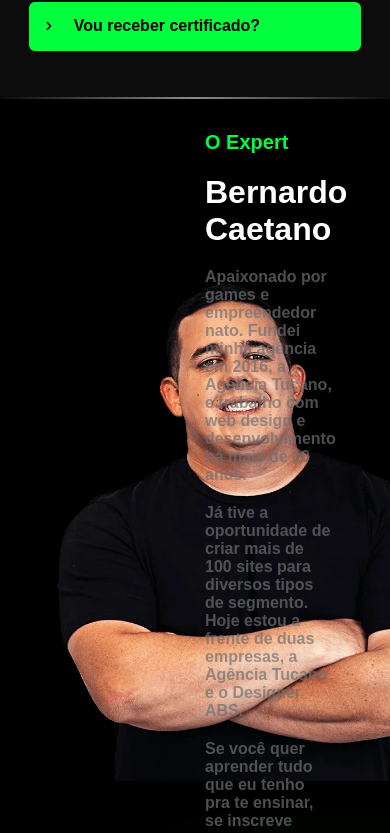
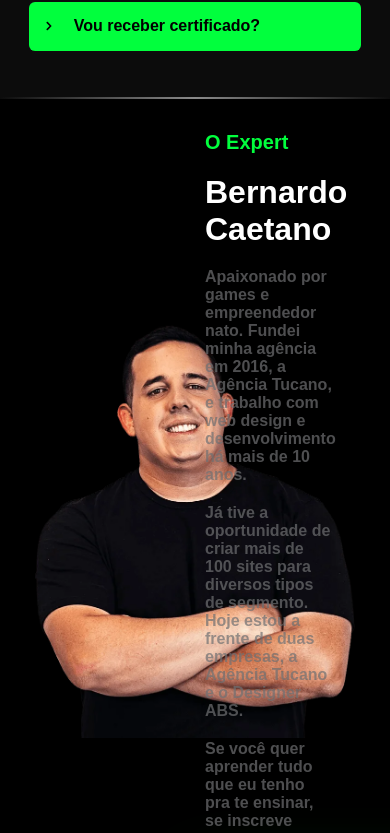
Before and after one commit to Tiago-Silva/cell-phone-maintenance, a Next.js app: page / in a window 390 px wide. Shown: the part 8497-9330 px from the top of the page. Built offline with nearby package versions, Linux system fonts and the light colour scheme.

Commit message:
refactor: applying responsiveness

```diff
--- a/src/app/components/about/about.tsx
+++ b/src/app/components/about/about.tsx
@@ -2,17 +2,25 @@ import React from 'react';
 import styles from './about.module.css';
 import Button from "@/app/components/button/button";
 import Image from "next/image";
-import {FaArrowRight} from "react-icons/fa";
+import { FaArrowRight } from "react-icons/fa";
 
 const About = () => {
     return (
         <div className={`${styles.container} greenEndLine`}>
 
-            <div className={styles.left} >
-                <Image src={'/homen01.png'} alt={'Homen01'} width={400} height={500} />
+            <div className={styles.left}>
+                <div className={styles.imageWrapper}>
+                    <Image
+                        src={'/homen01.png'}
+                        alt={'Homen01'}
+                        fill
+                        sizes="(max-width: 768px) 100vw, 400px"
+                        style={{ objectFit: 'contain' }}
+                    />
+                </div>
             </div>
 
-            <div className={styles.right} >
+            <div className={styles.right}>
                 <span>O Expert</span>
                 <h3 className={styles.title}>
                     Bernardo Caetano
```
